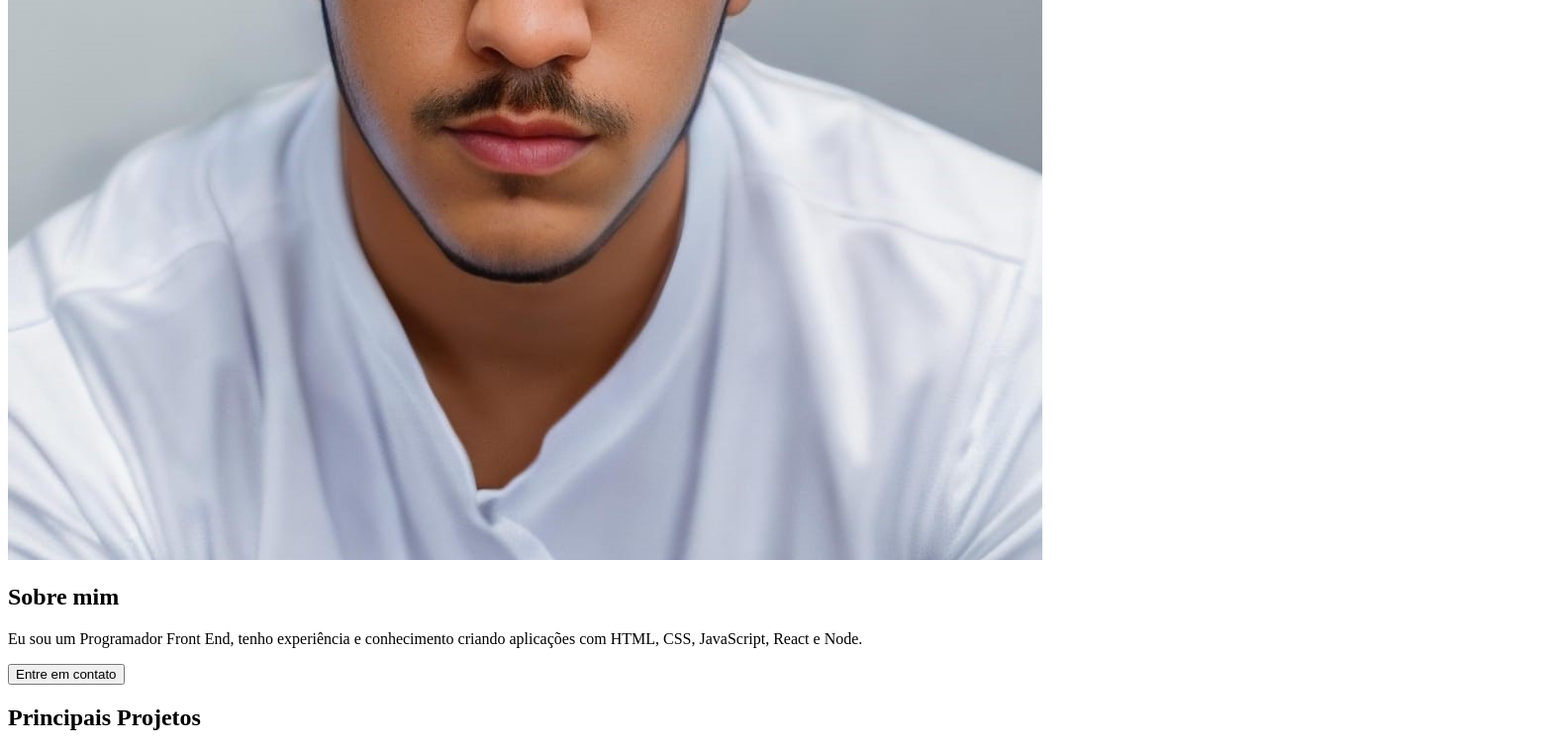
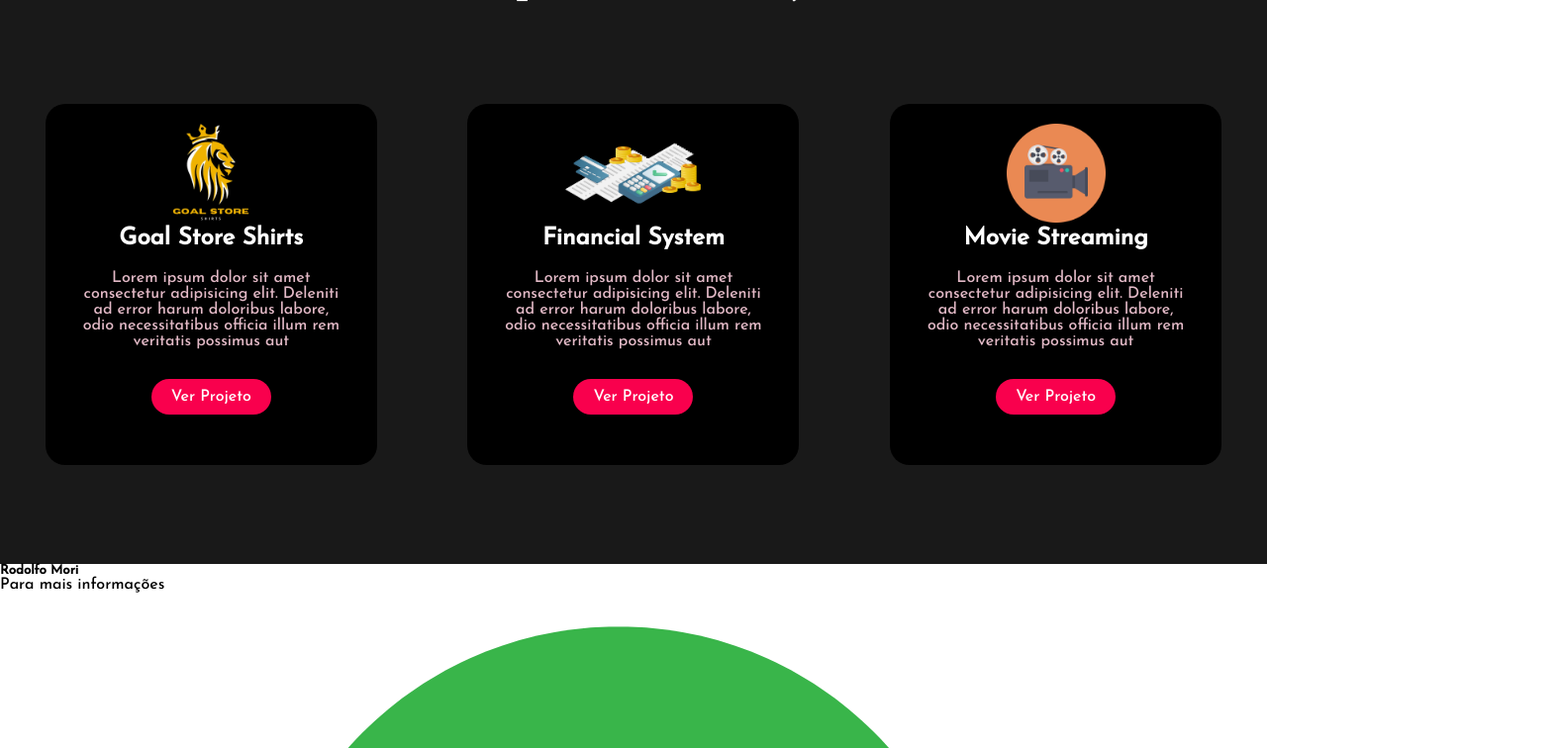
Before and after one commit to Hashtag-igor/Portfolio, a React (Vite) app: page / in a window 1280 px wide. Shown: the part 1440-2196 px from the top of the page at 99% size, 1576 px wide, since content can reach past the window. Built offline with nearby package versions, Linux system fonts and the light colour scheme.

Commit message:
Adicionei a HomePage com o styled component para versão Desktop. Adicionei o GlobalStyled também

```diff
--- a/src/pages/HomePage.jsx
+++ b/src/pages/HomePage.jsx
@@ -6,50 +6,53 @@ import goalStore from "../assets/goalStore.png"
 import Header from "../components/Header"
 import Footer from "../components/Footer"
 
+import { HomeContainer, ProfileInfoButton, ProfileInfoContainer, ProfileInfoDescription, ProfileInfoTitle, ProfileSectionContainer,
+         ProfileSectionIMG, ProjectCardContainer, ProjectCardDescription, ProjectCardIMG, ProjectCardName, ProjectCardWrapper,
+         ProjectLink, ProjectSectionContainer, ProjectSectionTitle } from "../styles/HomeStyles"
+
 export default function HomePage() {
   return (
     <>
       <Header />
-      <main>
-        <section id="sobre">
-          <img src={igor} alt="Igor Perdigão" />
-          <div>
-            <h2>Sobre mim</h2>
-            <p>Eu sou um Programador Front End, tenho experiência e conhecimento criando aplicações com HTML, CSS, JavaScript, React e Node.</p>
-            <button>Entre em contato</button>
-          </div>
-        </section>
+      <HomeContainer>
+        <ProfileSectionContainer id="sobre">
+          <ProfileSectionIMG src={igor} alt="Igor Perdigão" />
+          <ProfileInfoContainer>
+            <ProfileInfoTitle>Sobre mim</ProfileInfoTitle>
+            <ProfileInfoDescription>Eu sou um Programador Front End, tenho experiência e conhecimento criando aplicações com HTML, CSS, JavaScript, React e Node.</ProfileInfoDescription>
+            <ProfileInfoButton>Entre em contato</ProfileInfoButton>
+          </ProfileInfoContainer>
+        </ProfileSectionContainer>
 
-        <section className="projetos" id="projetos-id">
-          <h2>Principais Projetos</h2>
+        <ProjectSectionContainer id="projetos-id">
+          <ProjectSectionTitle>Principais Projetos</ProjectSectionTitle>
+          <ProjectCardContainer>
+            <ProjectCardWrapper>
+              <ProjectCardIMG src={goalStore} alt="Projeto Goal Store Shirts" />
+              <ProjectCardName>Goal Store Shirts</ProjectCardName>
+              <ProjectCardDescription>Lorem ipsum dolor sit amet consectetur adipisicing elit. Deleniti ad error harum doloribus labore,
+                odio necessitatibus officia illum rem veritatis possimus aut</ProjectCardDescription>
+              <ProjectLink href="https://starbucks-rodolfo.netlify.app/" target="_blank" rel="noopener noreferrer">Ver Projeto</ProjectLink>
+            </ProjectCardWrapper>
 
-          <div className="card-projetos">
-            <div className="card">
-              <img src={goalStore} alt="Projeto Goal Store Shirts" />
-              <h5>Starbucks</h5>
-              <p>Lorem ipsum dolor sit amet consectetur adipisicing elit. Deleniti ad error harum doloribus labore,
-                odio necessitatibus officia illum rem veritatis possimus aut</p>
-              <a href="https://starbucks-rodolfo.netlify.app/" target="_blank" rel="noopener noreferrer">Ver Projeto</a>
-            </div>
+            <ProjectCardWrapper>
+              <ProjectCardIMG src={financialSystem} alt="Projeto de Controle Financeiro" />
+              <ProjectCardName>Financial System</ProjectCardName>
+              <ProjectCardDescription>Lorem ipsum dolor sit amet consectetur adipisicing elit. Deleniti ad error harum doloribus labore,
+                odio necessitatibus officia illum rem veritatis possimus aut</ProjectCardDescription>
+              <ProjectLink href="https://cronometro-mpdz.netlify.app/" target="_blank" rel="noopener noreferrer">Ver Projeto</ProjectLink>
+            </ProjectCardWrapper>
 
-            <div className="card">
-              <img src={financialSystem} alt="Projeto de Controle Financeiro" />
-              <h5>Cronometro</h5>
-              <p>Lorem ipsum dolor sit amet consectetur adipisicing elit. Deleniti ad error harum doloribus labore,
-                odio necessitatibus officia illum rem veritatis possimus aut</p>
-              <a href="https://cronometro-mpdz.netlify.app/" target="_blank" rel="noopener noreferrer">Ver Projeto</a>
-            </div>
-
-            <div className="card">
-              <img src={movie} alt="MovieDB icon" />
-              <h5>Movie Streaming</h5>
-              <p>Lorem ipsum dolor sit amet consectetur adipisicing elit. Deleniti ad error harum doloribus labore,
-                odio necessitatibus officia illum rem veritatis possimus aut</p>
-              <a href="https://peaceful-starlight-02739b.netlify.app/" target="_blank" rel="noopener noreferrer">Ver Projeto</a>
-            </div>
-          </div>
-        </section>
-      </main>
+            <ProjectCardWrapper>
+              <ProjectCardIMG src={movie} alt="MovieDB icon" />
+              <ProjectCardName>Movie Streaming</ProjectCardName>
+              <ProjectCardDescription>Lorem ipsum dolor sit amet consectetur adipisicing elit. Deleniti ad error harum doloribus labore,
+                odio necessitatibus officia illum rem veritatis possimus aut</ProjectCardDescription>
+              <ProjectLink href="https://peaceful-starlight-02739b.netlify.app/" target="_blank" rel="noopener noreferrer">Ver Projeto</ProjectLink>
+            </ProjectCardWrapper>
+          </ProjectCardContainer>
+        </ProjectSectionContainer>
+      </HomeContainer>
       <Footer />
     </>
   )
--- /dev/null
+++ b/src/styles/GlobalStyle.jsx
@@ -0,0 +1,12 @@
+import { createGlobalStyle } from "styled-components";
+
+const GlobalStyle = createGlobalStyle`
+    * {
+    margin: 0;
+    padding: 0;
+    box-sizing: border-box;
+    font-family: 'Josefin Sans', sans-serif;
+}
+`
+
+export default GlobalStyle;
--- /dev/null
+++ b/src/styles/HomeStyles.jsx
@@ -0,0 +1,97 @@
+import styled from "styled-components";
+
+export const HomeContainer = styled.main``
+
+//PROFILE SECTION
+export const ProfileSectionContainer = styled.section`
+    display: flex;
+    align-items: center;
+    padding: 60px 15%;
+    background-color: #000000;
+`
+export const ProfileSectionIMG = styled.img`
+    height: 400px;
+    border-radius: 100%;
+    /* border: 2px solid #f9004d; */
+    border: 2px solid white;
+    margin-right: 30px;
+`
+export const ProfileInfoContainer = styled.div`
+`
+export const ProfileInfoTitle = styled.h2`
+    color: white;
+    font-size: 75px;
+`
+export const ProfileInfoDescription = styled.p`
+    color: #e2b9c6;
+    font-size: 24px;
+    margin-top: 15px;
+    margin-bottom: 60px;
+`
+export const ProfileInfoButton = styled.button`
+    color: white;
+    background: #f9004d;
+    height: 50px;
+    width: 180px;
+    font-size: 18px;
+    border: none;
+    border-radius: 26px;
+    cursor: pointer;
+
+    &:hover {
+        background-color: black;
+        border: 3px solid #f9004d;
+        transition: 0.5s;
+    }
+`
+
+//PROJECT SECTION
+export const ProjectSectionContainer = styled.section`
+    background-color: #191919;
+    padding-top: 50px;
+    padding-bottom: 100px;
+`
+export const ProjectSectionTitle = styled.h2`
+    color: white;
+    font-size: 75px;
+    text-align: center;
+`
+export const ProjectCardContainer = styled.div`
+    display: flex;
+    justify-content: space-around;
+    margin-top: 100px;
+`
+export const ProjectCardWrapper = styled.div`
+    background-color: #000000;
+    height: 365px;
+    width: 335px;
+    border-radius: 20px;
+    padding: 20px 35px;
+    text-align: center;
+`
+export const ProjectCardIMG = styled.img`
+    height: 100px;
+`
+export const ProjectCardName = styled.h5`
+    color: white;
+    font-size: 24px;
+`
+export const ProjectCardDescription = styled.p`
+    color: #e2b9c6;
+    margin-top: 20px;
+    margin-bottom: 40px;
+`
+export const ProjectLink = styled.a`
+    background-color: #f9004d;
+    color: white;
+    padding: 10px 20px;
+    border-radius: 25px;
+    cursor: pointer;
+    transition: 0.5s;
+    text-decoration: none;
+
+    &:hover {
+        background-color: transparent;
+        border: 2px solid #f9004d;
+    }
+`
```
